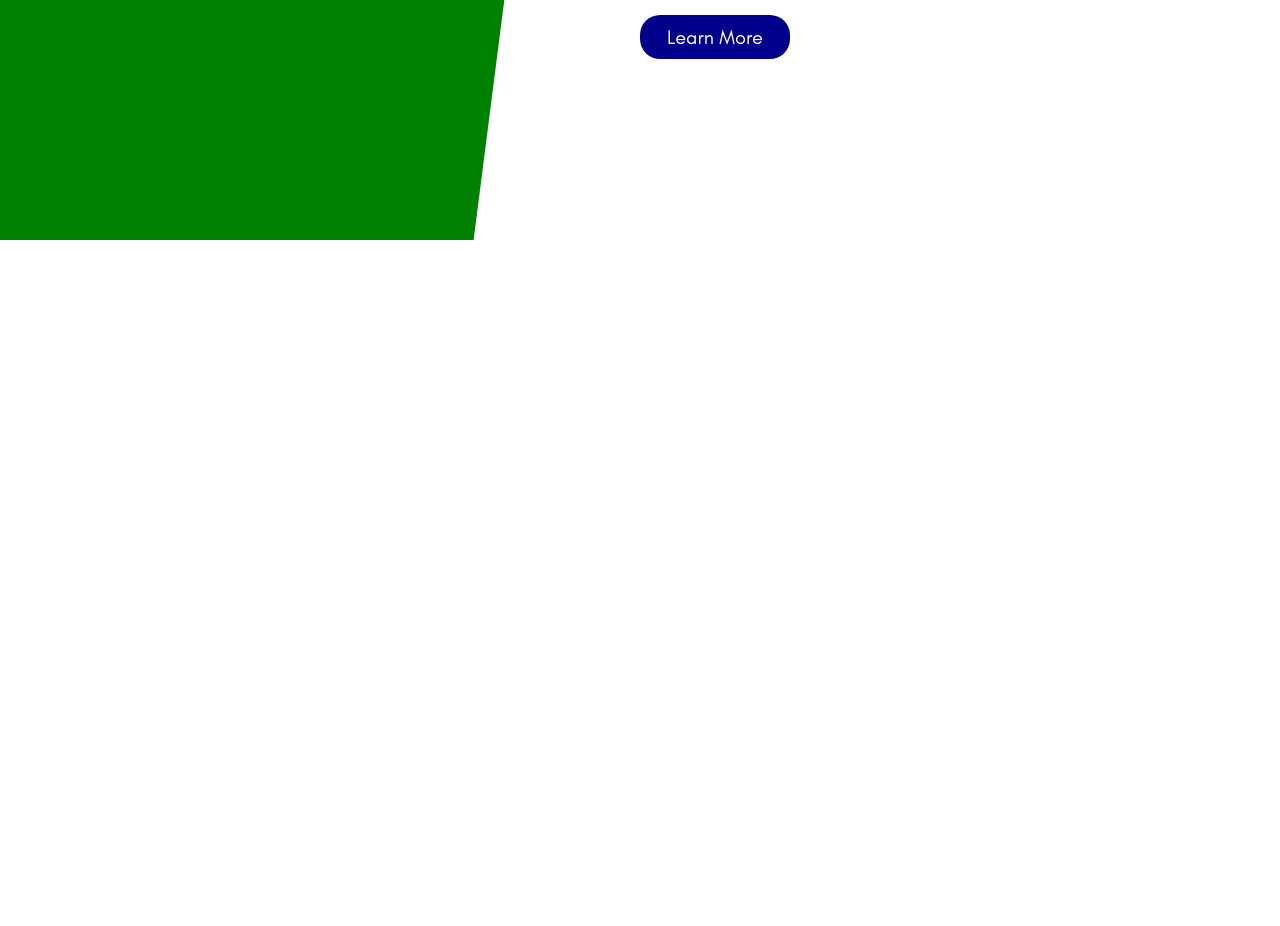
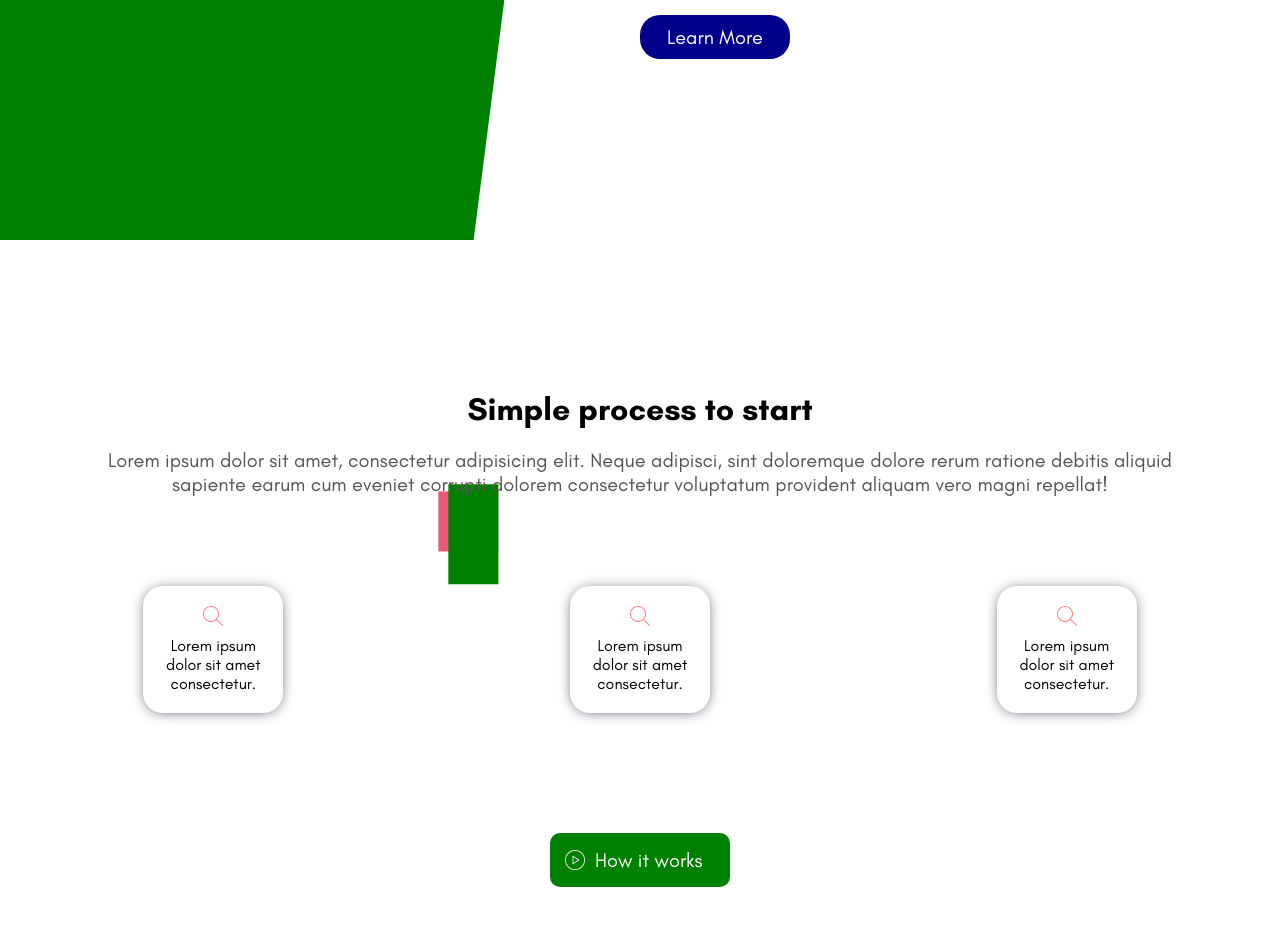
Before and after one commit to vladian95/react-website, a React (Create React App) app: page / in a window 1280 px wide. Shown: the part 1360-2286 px from the top of the page. Before the commit the page ends 1600 px from the top, so only its background shows below. Built offline with nearby package versions, Linux system fonts and the light colour scheme.

Commit message:
added service

```diff
--- a/src/App.jsx
+++ b/src/App.jsx
@@ -2,6 +2,7 @@ import styled, { css } from 'styled-components';
 import Navbar from './components/Navbar';
 import Intro from './components/Intro';
 import Feature from './components/Feature';
+import Service from './components/Service';
 
 const Container = styled.div`
   height: 100vh;
@@ -30,6 +31,12 @@ const FeatureShape = styled.div`
   background-color: green;
 `;
 
+const ServiceShape = styled.div`
+  ${Shape}
+  clip-path: polygon(37% 0, 100% 0, 100% 100%, 68% 100%);
+  background-color: darkblue;
+`;
+
 function App() {
   return (
     <>
@@ -42,6 +49,9 @@ function App() {
         <Feature />
         <FeatureShape />
       </Container>
+      <Container>
+        <Service />
+      </Container>
     </>
   );
 }
--- /dev/null
+++ b/src/components/Minicard.jsx
@@ -0,0 +1,35 @@
+import React from 'react';
+import styled from 'styled-components';
+import Search from '../img/search.png';
+
+const Container = styled.div`
+  width: 100px;
+  padding: 20px;
+  display: flex;
+  flex-direction: column;
+  -webkit-box-shadow: 0px 1px 14px -3px rgba(66, 68, 90, 1);
+  -moz-box-shadow: 0px 1px 14px -3px rgba(66, 68, 90, 1);
+  box-shadow: 0px 1px 14px -3px rgba(66, 68, 90, 1);
+  border-radius: 20px;
+`;
+
+const Image = styled.img`
+  width: 20px;
+  margin: 0 auto;
+`;
+
+const Text = styled.span`
+  margin-top: 10px;
+  text-align: center;
+`;
+
+const Minicard = () => {
+  return (
+    <Container>
+      <Image src={Search} />
+      <Text>Lorem ipsum dolor sit amet consectetur.</Text>
+    </Container>
+  );
+};
+
+export default Minicard;
--- /dev/null
+++ b/src/components/Service.jsx
@@ -0,0 +1,78 @@
+import React from 'react';
+import styled from 'styled-components';
+import Minicard from './Minicard';
+import AnimatedShapes from './AnimatedShapes';
+import Play from '../img/play.png';
+
+const Container = styled.div`
+  display: flex;
+  align-items: center;
+  flex-direction: column;
+`;
+
+const Title = styled.h1`
+  margin-top: 150px;
+  display: flex;
+  align-items: center;
+  justify-content: center;
+`;
+
+const SubTitle = styled.p`
+  font-size: 20px;
+  margin-top: 20px;
+  padding: 0px 80px;
+  text-align: center;
+  color: #555;
+`;
+
+const CardContainer = styled.div`
+  width: 100%;
+  display: flex;
+  justify-content: space-around;
+  margin-top: 90px;
+`;
+
+const Button = styled.button`
+  width: 180px;
+  border: none;
+  color: #fff;
+  border-radius: 10px;
+  font-size: 20px;
+  padding: 15px;
+  background-color: green;
+  cursor: pointer;
+  margin-top: 120px;
+  display: flex;
+  align-items: center;
+`;
+
+const Icon = styled.img`
+  width: 20px;
+  margin-right: 10px;
+`;
+
+const Service = () => {
+  return (
+    <Container>
+      <Title>Simple process to start</Title>
+      <SubTitle>
+        Lorem ipsum dolor sit amet, consectetur adipisicing elit. Neque
+        adipisci, sint doloremque dolore rerum ratione debitis aliquid sapiente
+        earum cum eveniet corrupti dolorem consectetur voluptatum provident
+        aliquam vero magni repellat!
+      </SubTitle>
+      <CardContainer>
+        <Minicard />
+        <Minicard />
+        <Minicard />
+      </CardContainer>
+      <Button>
+        <Icon src={Play} />
+        How it works
+      </Button>
+      <AnimatedShapes />
+    </Container>
+  );
+};
+
+export default Service;
```
